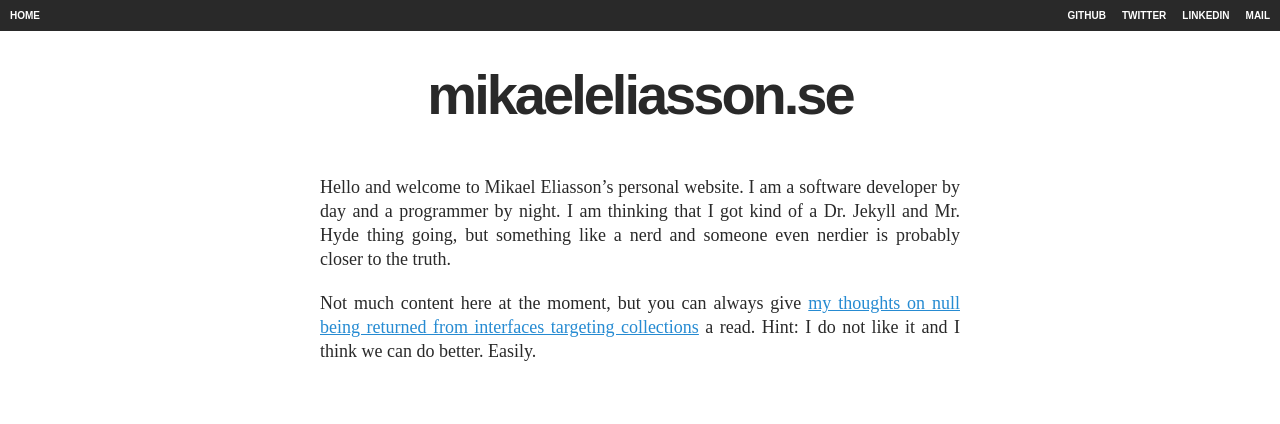
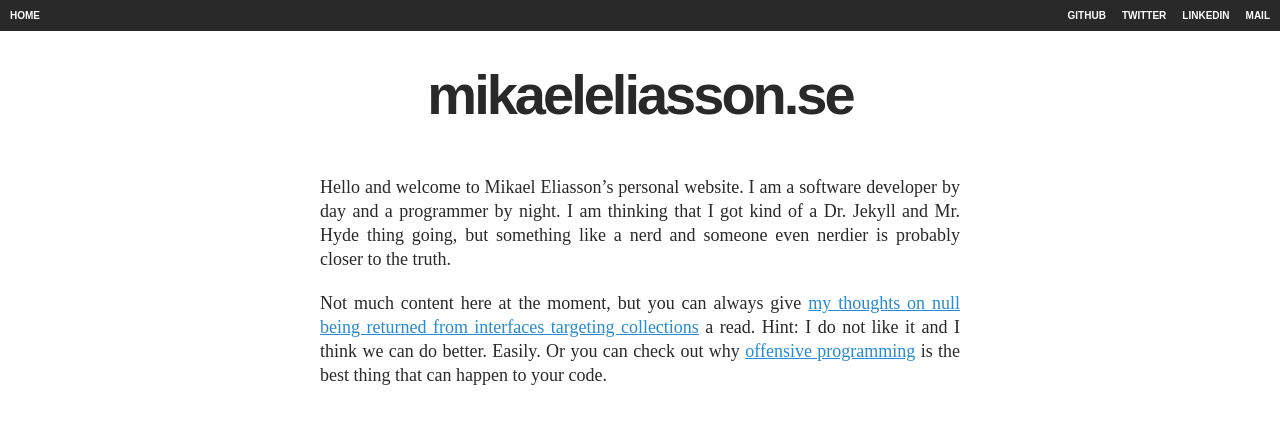
Before and after one commit to meliasson/meliasson.github.io, a Jekyll site: the page built from index.markdown, in a window 1280 px wide. Shown: the top 424 px of the page. Built offline with Jekyll 4.4.1, drawn with Linux system fonts in a browser that asks for light colours.

Commit message:
Make post of offensive programming draft

```diff
--- a/_drafts/2019-10-09-offensive-programming.markdown
+++ b/_posts/2019-10-17-your-code-needs-a-dose-of-offensive-programming.markdown
@@ -44,4 +44,4 @@ If the format of `account.ssn` in the code snippet above differs from the decide
 
 With the examples above in mind, it is easy to see that our pursuit of robust code easily takes us in the opposite direction, where convoluted solutions are created. We hide errors that should not exist. We increase code size and complexity. We tell other parts of our application that it is fine to violate contracts and produce errors. We blurry lines between right and wrong. And who knows what happens if we cannot compensate for a missing SSN, or fail formatting an SSN into the format we want?
 
-So, to conclude, go ahead treat your code to a liberal dose of offensive programming! It will crank up your development speed, since you will have code that is easier to understand and reason about, where bugs are fewer and simpler. Which in the end will benefit your users more than a program with a severe limp, in the form of weird and unexpected errors, where further development takes longer than necessary.
+So, to conclude, go ahead treat your code to a liberal dose of offensive programming! It will crank up your development speed, since you will have code that is easier to understand and reason about, where bugs are fewer and simpler. Which in the end will benefit your users more than a program with a severe limp, in the form of weird and unexpected errors, where further development takes longer than necessary. And take a look at the [Wikipedia article on offensive programming](https://en.wikipedia.org/wiki/Offensive_programming){:target="_blank"}.
--- a/index.markdown
+++ b/index.markdown
@@ -4,4 +4,4 @@ title: mikaeleliasson.se
 ---
 Hello and welcome to Mikael Eliasson's personal website. I am a software developer by day and a programmer by night. I am thinking that I got kind of a Dr. Jekyll and Mr. Hyde thing going, but something like a nerd and someone even nerdier is probably closer to the truth.
 
-Not much content here at the moment, but you can always give [my thoughts on null being returned from interfaces targeting collections]({{ site.baseurl }}{% post_url 2019-10-03-collections-we-stopped-returning-null-right %}) a read. Hint: I do not like it and I think we can do better. Easily.
+Not much content here at the moment, but you can always give [my thoughts on null being returned from interfaces targeting collections]({{ site.baseurl }}{% post_url 2019-10-03-collections-we-stopped-returning-null-right %}) a read. Hint: I do not like it and I think we can do better. Easily. Or you can check out why [offensive programming]({{ site.baseurl }}{% post_url 2019-10-17-your-code-needs-a-dose-of-offensive-programming %}) is the best thing that can happen to your code.
```
